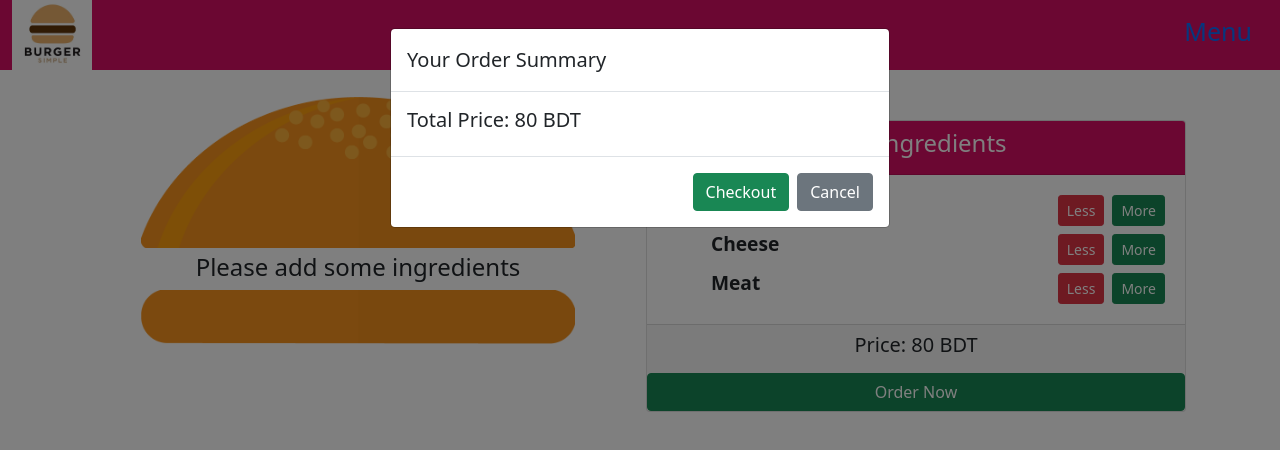
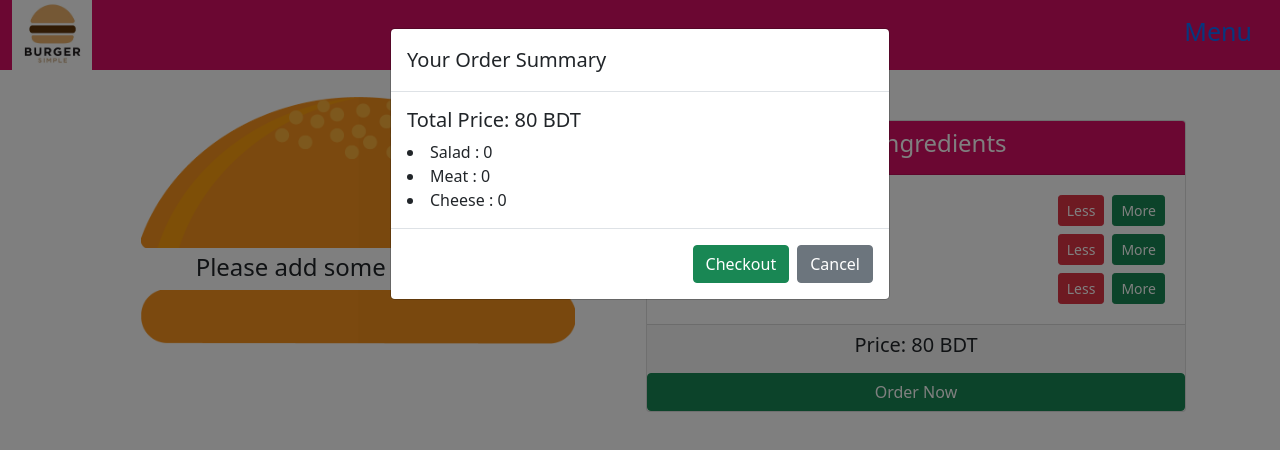
Before and after one commit to mitul88/react-burger-builder, a React (Create React App) app: page / in a window 1280 px wide. Both pictures are taken after a click on the button "Order Now". Shown: the top 450 px of the page. Built offline with nearby package versions, Linux system fonts and the light colour scheme.

Commit message:
mapped ingredients in Summary

```diff
--- a/src/Components/BurgerBuilder/BurgerBuilder.js
+++ b/src/Components/BurgerBuilder/BurgerBuilder.js
@@ -1,6 +1,7 @@
 import React, {Component} from "react";
 import Burger from "./Burger/Burger";
 import Controls from "./Controls/Controls";
+import Summary from "./Summary/Summary";
 import { Modal, ModalBody, ModalHeader, ModalFooter, Button } from "reactstrap";
 
 const INGREDIENT_PRICE = {
@@ -65,7 +66,7 @@ export default class BurgerBuilder extends Component {
                     <ModalHeader>Your Order Summary</ModalHeader>
                     <ModalBody>
                         <h5>Total Price: {this.state.totalPrice.toFixed(0)} BDT</h5>
-
+                        <Summary ingredients={this.state.ingredients} />
                     </ModalBody>
                     <ModalFooter>
                         <Button color="success">Checkout</Button>
--- a/src/Components/BurgerBuilder/Summary/Summary.js
+++ b/src/Components/BurgerBuilder/Summary/Summary.js
@@ -1,8 +1,15 @@
 
 const Summary = props => {
+    const ingredientSummary = props.ingredients.map(item=> {
+        return (
+            <li key={item.type}>
+                <span style={{textTransform: "capitalize"}}> {item.type} </span>: {item.amount}
+            </li>
+        )
+    })
     return (
         <div>
-
+            {ingredientSummary}
         </div>
     )
 }
```
